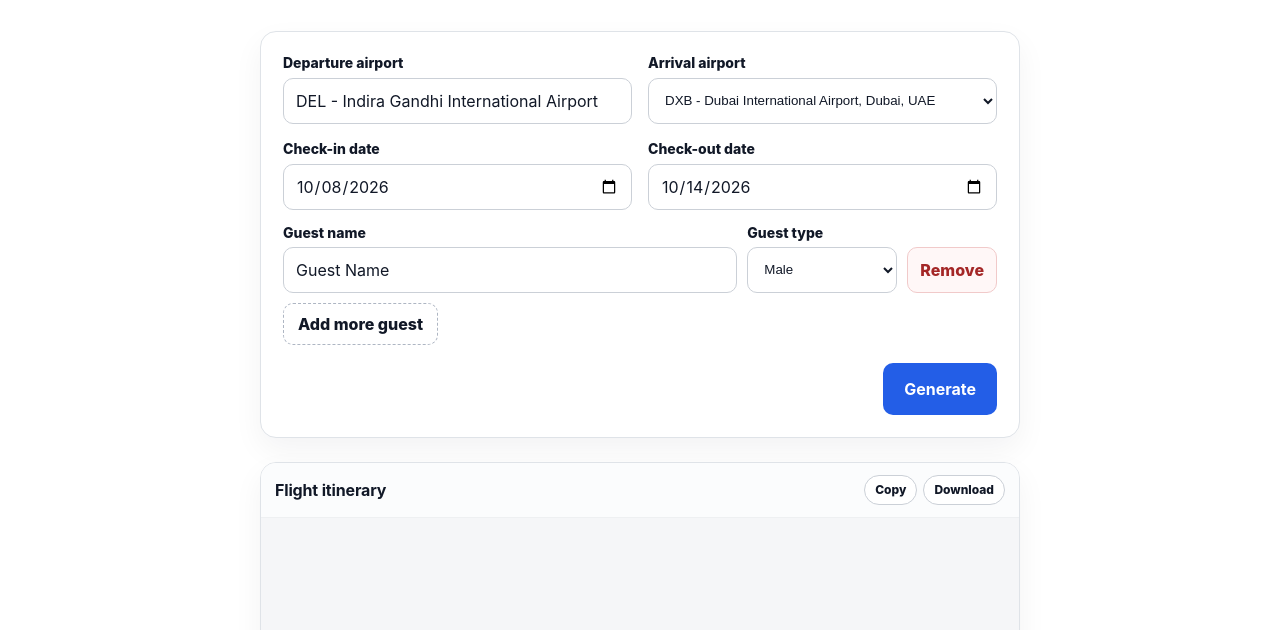
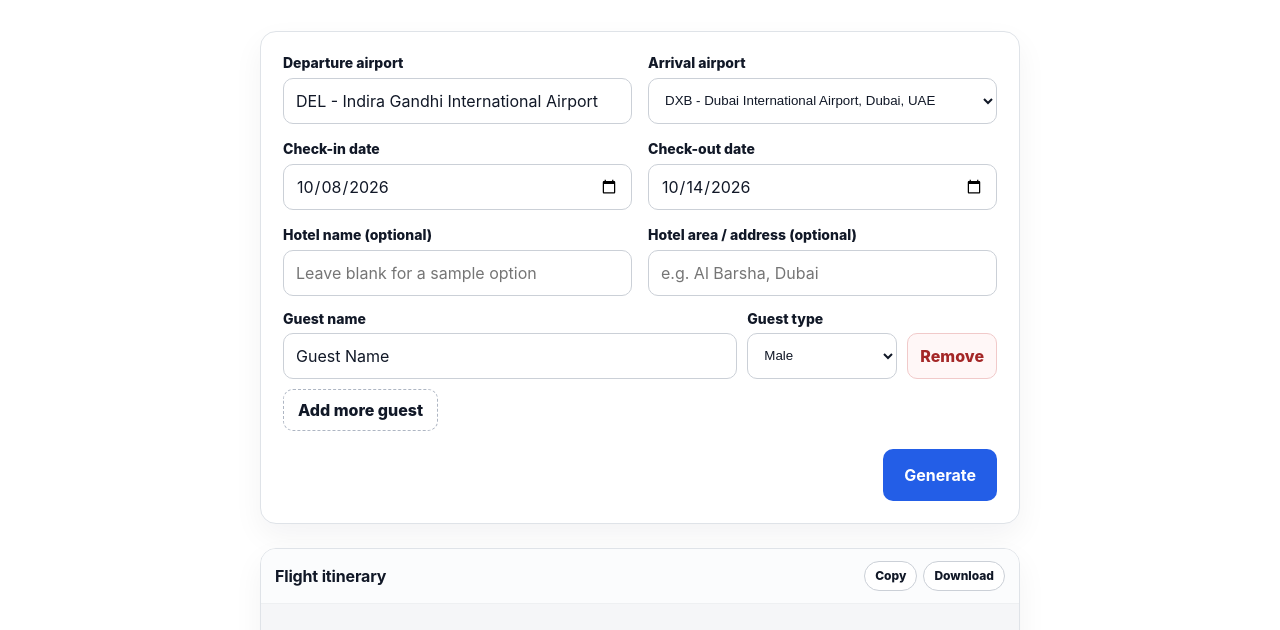
Before and after one commit to relnoorain2-droid/photo-standard, a website: page dist/itinerary.html in a window 1280 px wide. Shown: the part 294-924 px from the top of the page. Drawn offline with Linux system fonts and the light colour scheme.

Commit message:
Itinerary: more airports and airlines, route-based carriers, code badges, custom hotel

```diff
--- a/dist/itinerary.html
+++ b/dist/itinerary.html
@@ -48,6 +48,14 @@
               <label for="checkout-date">Check-out date</label>
               <input id="checkout-date" type="date" />
             </div>
+            <div class="field">
+              <label for="hotel-name">Hotel name (optional)</label>
+              <input id="hotel-name" type="text" placeholder="Leave blank for a sample option" />
+            </div>
+            <div class="field">
+              <label for="hotel-area">Hotel area / address (optional)</label>
+              <input id="hotel-area" type="text" placeholder="e.g. Al Barsha, Dubai" />
+            </div>
           </div>
 
           <div class="guest-list" id="guest-list" aria-label="Guests"></div>
--- a/dist/styles.css
+++ b/dist/styles.css
@@ -414,3 +414,7 @@
 @media (prefers-reduced-motion: reduce) {
   *, *::before, *::after { scroll-behavior: auto !important; transition: none !important; }
 }
+
+.carrier-head { display: flex; align-items: center; gap: 10px; }
+.carrier-head small { display: block; color: var(--muted); font-size: 12px; font-weight: 700; }
+.carrier-badge { display: inline-grid; place-items: center; min-width: 44px; height: 34px; padding: 0 6px; border: 1px solid #cfd6df; border-radius: 8px; background: #eef2f7; color: #1f2937; font-size: 14px; font-weight: 900; letter-spacing: .03em; }
```
